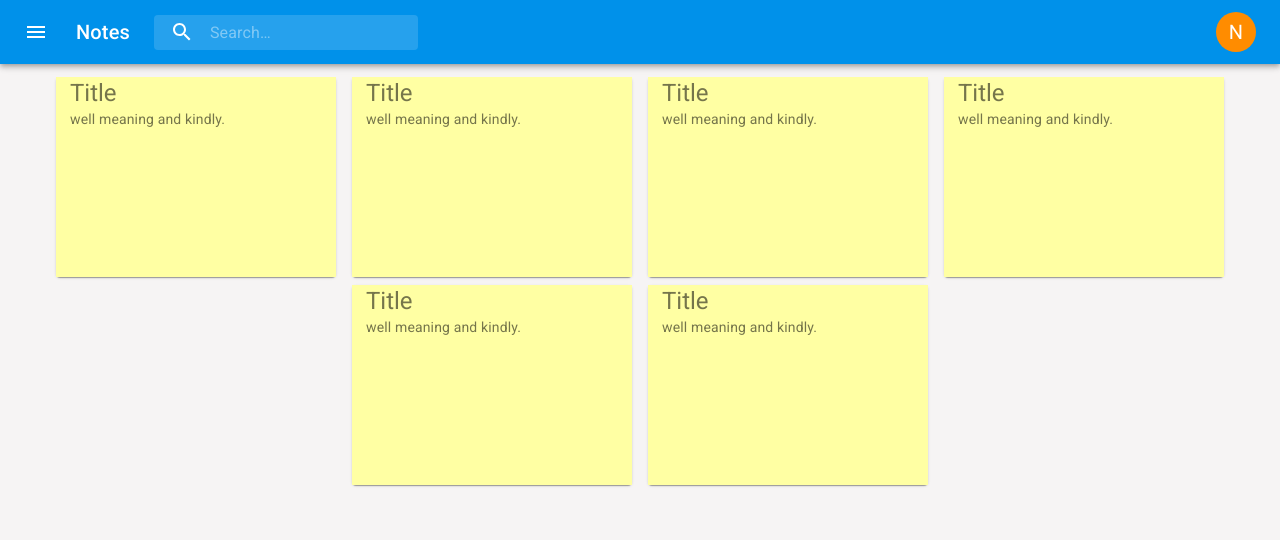
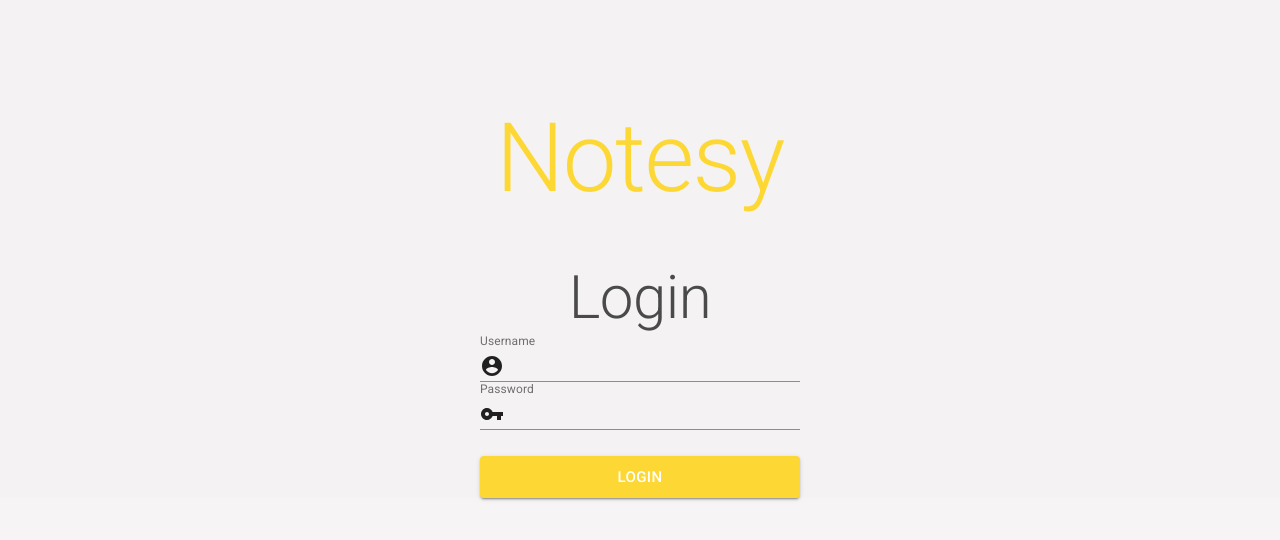
Before and after one commit to thatvictor7/NotesAppReact, a React (Create React App) app in the folder notes_app/: page / in a window 1280 px wide. Shown: the top 540 px of the page. Built offline with nearby package versions, Linux system fonts and the light colour scheme; no server answers.

Commit message:
added login page, styled it as well

```diff
--- a/notes_app/src/App.css
+++ b/notes_app/src/App.css
@@ -1,5 +1,7 @@
 .App {
   text-align: center;
+  background-color: rgba(244, 242, 242, 0.817);
+  /* height: 100%; */
 }
 
 body {
@@ -9,6 +11,7 @@ body {
 /* .bar {
   background-color: linear-gradient(45deg, #FE6B8B 30%, #FF8E53 90%) !important;
 } */
-.container {
-  color: blue;
+.test {
+  /* color: blue !important; */
+  /* margin-top: 50% !important; */
 }
--- a/notes_app/src/App.js
+++ b/notes_app/src/App.js
@@ -2,6 +2,7 @@ import React, { Component } from 'react';
 import './App.css';
 import Navbar from './components/Navbar'
 import NotesGrid from './components/NotesGrid'
+import Login from './components/Login'
 import axios from 'axios'
 // import { render } from '@testing-library/react';
 
@@ -30,9 +31,10 @@ export default class App extends Component {
   render() {
     return (
       <div className="App">
-        <Navbar />
-        <NotesGrid />
-        {this.getNotes()}
+        {/* <Navbar /> */}
+        {/* <NotesGrid /> */}
+        <Login />
+        {/* {this.getNotes()} */}
         {/* {console.log(this.state)} */}
       </div>
     )
--- /dev/null
+++ b/notes_app/src/components/Login.jsx
@@ -0,0 +1,89 @@
+import React from 'react';
+import { makeStyles, InputAdornment, InputLabel, Input, FormControl, Typography, Button } from '@material-ui/core';
+// import FormControl from '@material-ui/core/FormControl';
+// import TextField from '@material-ui/core/TextField';
+// import Grid from '@material-ui/core/Grid';
+import AccountCircle from '@material-ui/icons/AccountCircle';
+import Vpn_key from '@material-ui/icons/VpnKey'
+
+const useStyles = makeStyles(theme => ({
+    container: {
+        // backgroundColor: 'red',
+        // height: '100rem',
+        display: 'flex',
+        justifyContent: 'center',
+        flexDirection: 'column',
+        alignItems: 'center'
+
+    },
+    title: {
+        color: 'rgba(31,31,31,.8)',
+        // paddingTop: '25%',
+        // paddingBottom: '25%',
+    },
+    formContainer: {
+        // margin: 'auto'
+        display: 'flex',
+        flexDirection: 'column',
+        width: '20rem',
+    },
+    loginButton: {
+        marginTop: '8%',
+        backgroundColor: '#fdd835',
+        color: 'rgb(255,255,255)'
+    },
+    appName: {
+        color: '#fdd835',
+        // alignSelf: 'flex-start',
+        paddingBottom: '3rem',
+        paddingTop: '8%'
+    }
+}))
+
+const Login = () => {
+
+    const classes = useStyles()
+
+    return (
+        <div className={classes.container}>
+                <Typography className={`${classes.appName}`} variant="h1" component="h1">
+                    Notesy
+                </Typography>
+            <div className={classes.formContainer}>
+                <Typography className={`test ${classes.title}`} variant="h2" component="h2">
+                    Login
+                </Typography>
+                <FormControl >
+                    <InputLabel htmlFor="input-with-icon-adornment">Username</InputLabel>
+                    <Input
+                        id="input-with-icon-adornment"
+                        type='email'
+                        startAdornment={
+                            <InputAdornment position="start">
+                                <AccountCircle />
+                            </InputAdornment>
+                        }
+                    />
+                </FormControl>
+                <FormControl >
+                    <InputLabel htmlFor="input-with-icon-adornment">Password</InputLabel>
+                    <Input
+                        id="input-with-icon-adornment"
+                        type='password'
+                        startAdornment={
+                            <InputAdornment position="start">
+                                {/* <AccountCircle /> */}
+                                <Vpn_key />
+                            </InputAdornment>
+                        }
+                    />
+                </FormControl>
+                <Button type='button' className={classes.loginButton} variant="contained" size='large'>
+                    Login
+                </Button>
+            </div>
+        </div>
+    )
+}
+
+export default Login
```
